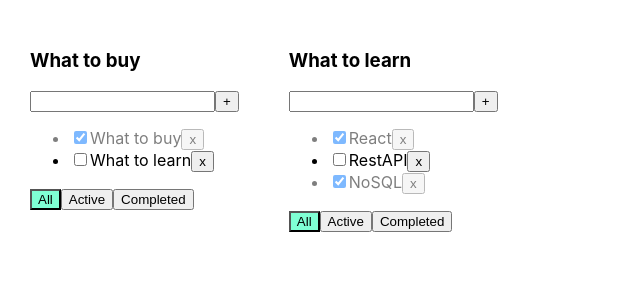
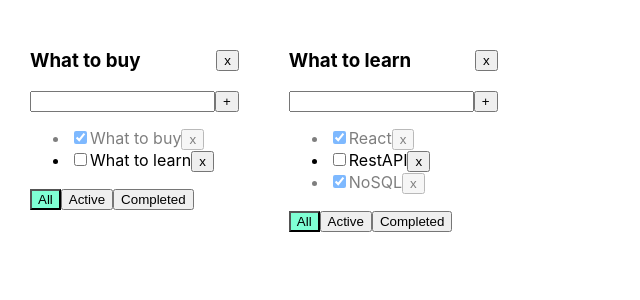
Before and after one commit to KuprIvan/todolist, a React (Create React App) app: page / in a window 1280 px wide. Shown: the top 300 px of the page, without its empty margins (0-640 px from the left). Built offline with nearby package versions, Linux system fonts and the light colour scheme.

Commit message:
feat: add removeTodolist function

```diff
--- a/src/App.tsx
+++ b/src/App.tsx
@@ -34,6 +34,13 @@ function App() {
         }
     }
 
+    function removeTodoList(todolistId: string) {
+        setTodoLists(todoLists.filter(el => el.id !== todolistId))
+        delete tasks[todolistId]
+        setTasks({...tasks})
+
+    }
+
     let todoListId1 = v1();
     let todoListId2 = v1();
 
@@ -56,8 +63,6 @@ function App() {
             {id: v1(), title: 'NoSQL', isDone: true},
         ]
     })
-
-
 
 
     return (
@@ -85,6 +90,7 @@ function App() {
                                  title={tl.title}
                                  tasks={tasksForTodolist}
                                  removeTask={removeTask}
+                                 removeTodoList={removeTodoList}
                                  changeFilter={changeFilter}
                                  addTask={addTask}
                                  changeTaskStatus={changeStatus}
--- a/src/Todolist.tsx
+++ b/src/Todolist.tsx
@@ -12,6 +12,7 @@ type PropsType = {
     title: string
     tasks: Array<TaskType>
     removeTask: (taskId: string, todolistId: string) => void
+    removeTodoList: (todolistId: string) => void
     changeFilter: (value: FilterValuesType, todolistId: string) => void
     addTask: (title: string, todolistId: string) => void
     changeTaskStatus: (taskId: string, isDone: boolean, todolistId: string) => void
@@ -48,8 +49,17 @@ export function Todolist(props: PropsType) {
     const onCompletedClickHandler = () => props.changeFilter("completed", props.id);
 
 
+
+
     return <div>
-        <h3>{props.title}</h3>
+        <div style={{
+            display: "flex",
+            justifyContent: "space-between",
+            alignItems: "center"
+        }}>
+            <h3>{props.title}</h3>
+            <button onClick={() => props.removeTodoList(props.id)}>x</button>
+        </div>
         <div>
             <input value={title}
                    onChange={onChangeHandler}
```
